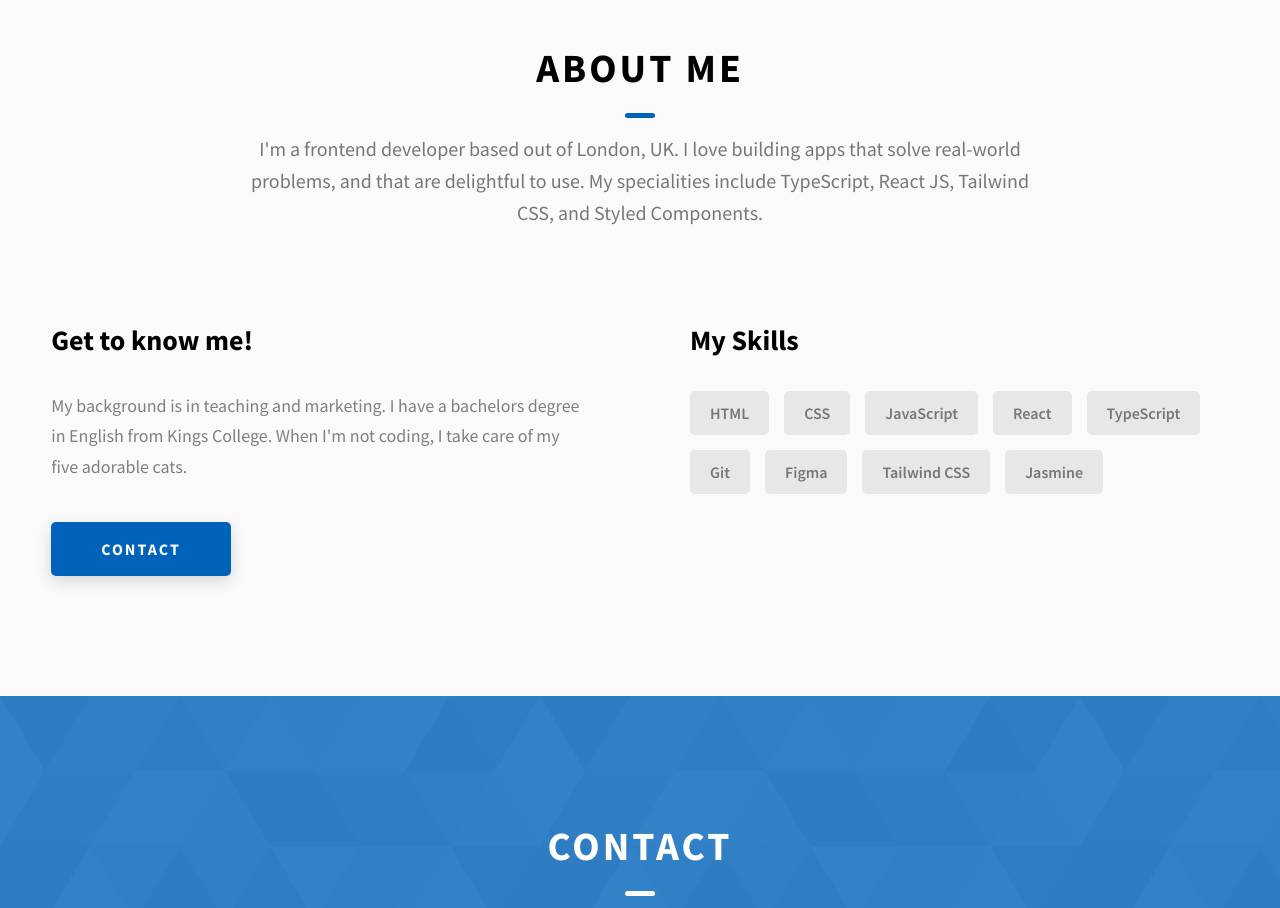
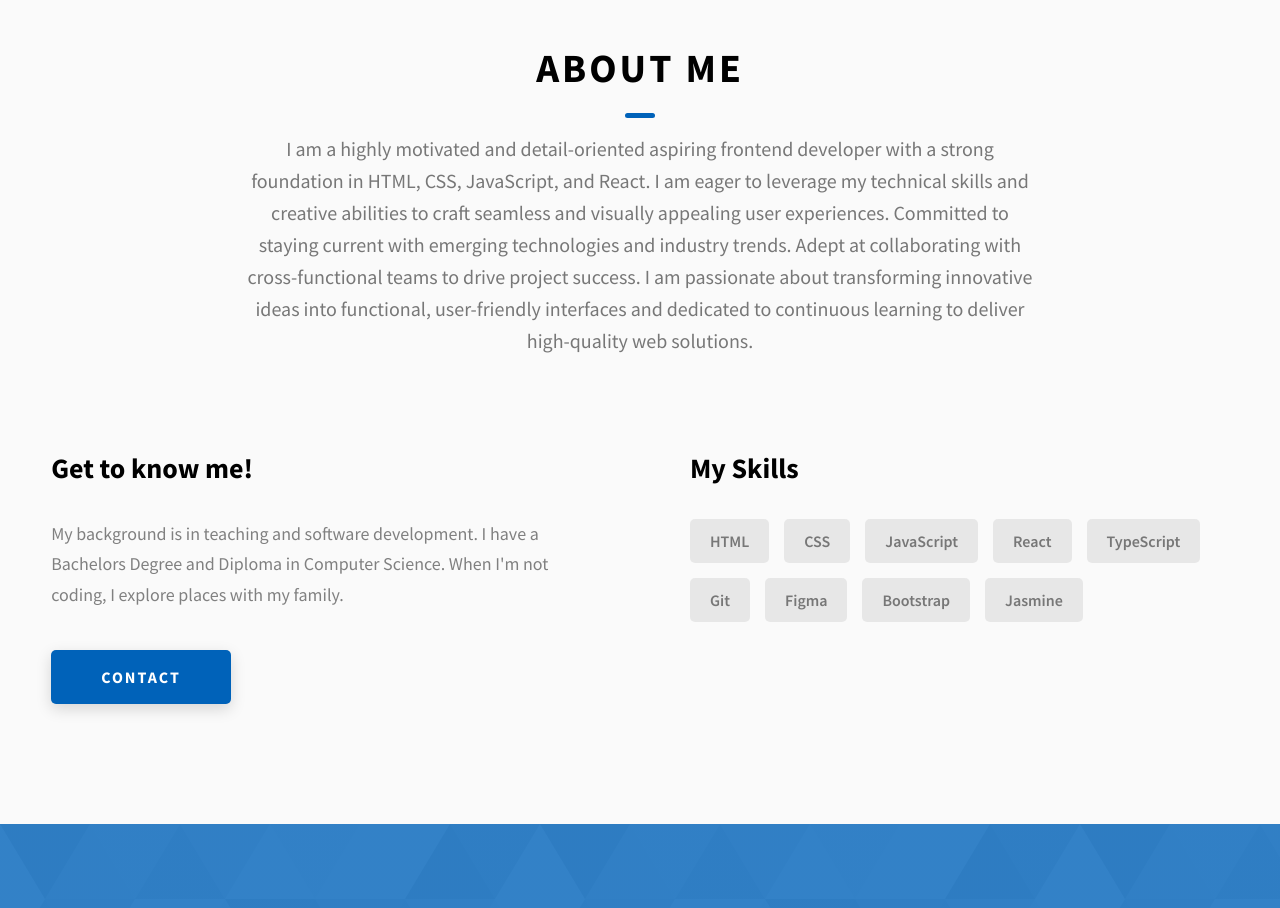
Before and after one commit to adex-badr18/portfolio, a website built with Vite: page index.html in a window 1280 px wide. Shown: the part 2740-3648 px from the top of the page. Built offline with nearby package versions, Linux system fonts and the light colour scheme.

Commit message:
Update about section

```diff
--- a/index.html
+++ b/index.html
@@ -175,9 +175,8 @@
             <h2 class="heading heading-sec heading-sec__mb-med">
                 <span class="heading-sec__main">About Me</span>
                 <span class="heading-sec__sub">
-                    <p>I'm a frontend developer based out of London, UK. I love building apps that solve real-world
-                        problems, and that are delightful to use. My specialities include TypeScript, React JS, Tailwind
-                        CSS, and Styled Components.
+                    <p>
+                        I am a highly motivated and detail-oriented aspiring frontend developer with a strong foundation in HTML, CSS, JavaScript, and React. I am eager to leverage my technical skills and creative abilities to craft seamless and visually appealing user experiences. Committed to staying current with emerging technologies and industry trends. Adept at collaborating with cross-functional teams to drive project success. I am passionate about transforming innovative ideas into functional, user-friendly interfaces and dedicated to continuous learning to deliver high-quality web solutions.
                     </p>
                 </span>
             </h2>
@@ -186,8 +185,7 @@
                     <h3 class="about__content-title">Get to know me!</h3>
                     <div class="about__content-details">
                         <p class="about__content-details-para">
-                            My background is in teaching and marketing. I have a bachelors degree in English from Kings
-                            College. When I'm not coding, I take care of my five adorable cats.
+                            My background is in teaching and software development. I have a Bachelors Degree and Diploma in Computer Science. When I'm not coding, I explore places with my family.
                         </p>
                     </div>
                     <a href="./#contact" class="btn btn--med btn--theme dynamicBgClr">Contact</a>
@@ -202,7 +200,7 @@
                         <div class="skills__skill">TypeScript</div>
                         <div class="skills__skill">Git</div>
                         <div class="skills__skill">Figma</div>
-                        <div class="skills__skill">Tailwind CSS</div>
+                        <div class="skills__skill">Bootstrap</div>
                         <div class="skills__skill">Jasmine</div>
                     </div>
                 </div>
```
